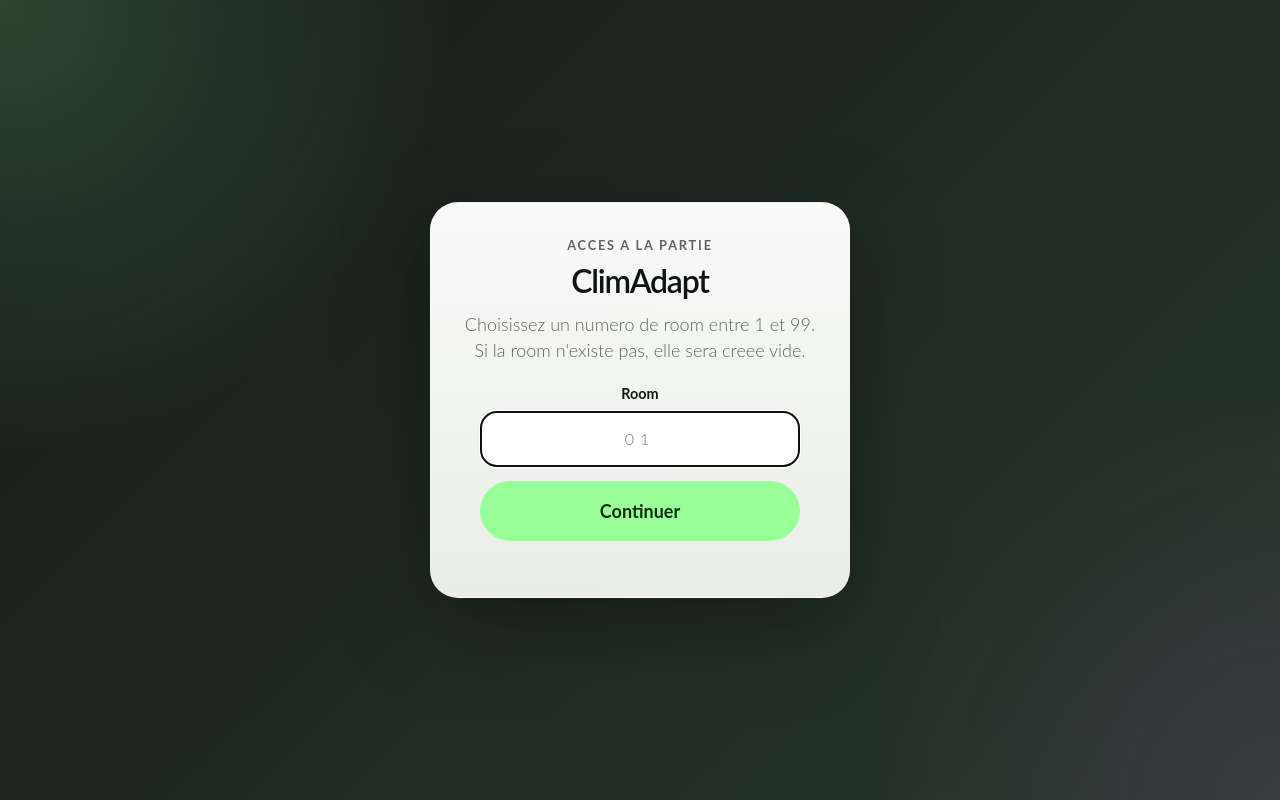
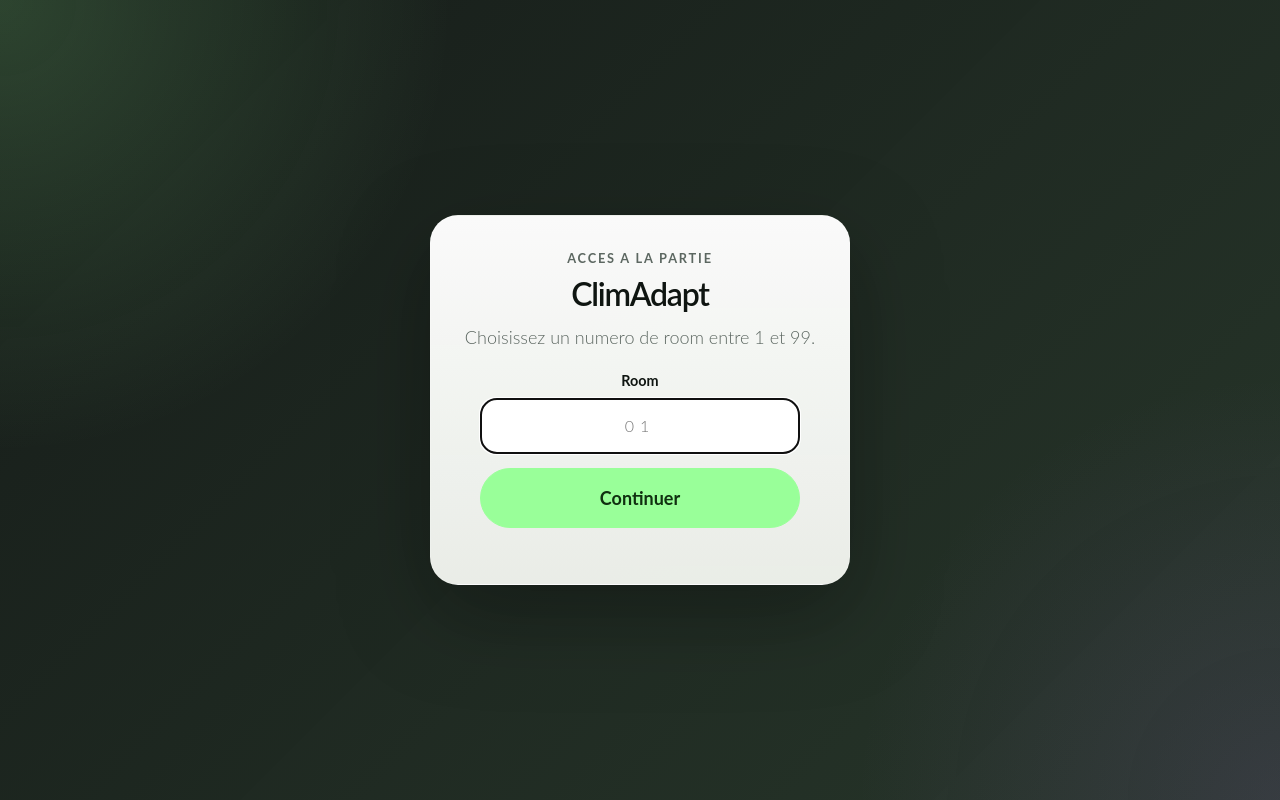
Before and after one commit to louise-rf/ClimAdapt-logiciel-jeu, a plain HTML site: page index.html in a window 1280 px wide. Drawn offline with nearby package versions, Linux system fonts and the light colour scheme.

Commit message:
correction texte

```diff
--- a/index.html
+++ b/index.html
@@ -19,7 +19,7 @@
       <p class="role-gate__eyebrow">Acces a la partie</p>
       <h1 class="role-gate__title">ClimAdapt</h1>
       <div id="roomGateStep">
-        <p class="role-gate__text">Choisissez un numero de room entre 1 et 99. Si la room n'existe pas, elle sera creee vide.</p>
+        <p class="role-gate__text">Choisissez un numero de room entre 1 et 99.</p>
         <form class="role-gate__form" id="roomGateForm">
           <label class="role-gate__label" for="roomNumberInput">Room</label>
           <input
```
Also changed, not shown: public/index.html (+1 -1 lines).
